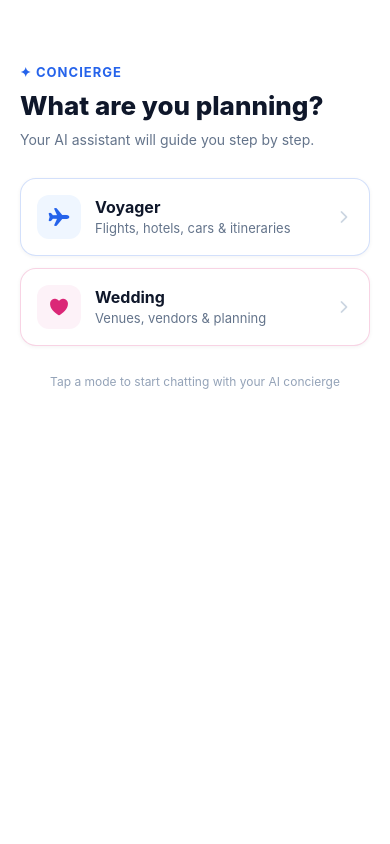
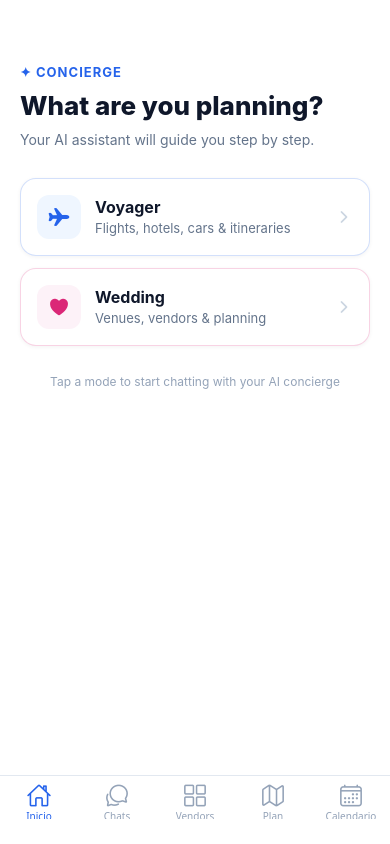
Before and after one commit to alameda-software/voyager-agent, an Expo app drawn with the web renderer of React Native in the folder apps/mobile/: screen / in a window 390 px wide. Built offline with nearby package versions, Linux system fonts and the light colour scheme; Expo Router itself is replaced by a stand-in of ours; no server answers.

Commit message:
Move home into tabs so bottom nav is always visible

```diff
--- a/apps/mobile/app/(tabs)/_layout.tsx
+++ b/apps/mobile/app/(tabs)/_layout.tsx
@@ -1,31 +1,39 @@
 import { Tabs } from "expo-router";
 import { Ionicons } from "@expo/vector-icons";
-
-import { colors } from "../../src/theme";
 
 export default function TabLayout() {
   return (
     <Tabs
       screenOptions={{
         headerShown: false,
-        sceneStyle: { backgroundColor: colors.background },
+        sceneStyle: { backgroundColor: "#ffffff" },
         tabBarStyle: {
-          backgroundColor: colors.tabBar,
-          borderTopColor: colors.border,
+          backgroundColor: "#ffffff",
+          borderTopColor: "#e2e8f0",
         },
-        tabBarActiveTintColor: colors.tabActive,
-        tabBarInactiveTintColor: colors.tabInactive,
+        tabBarActiveTintColor: "#2563eb",
+        tabBarInactiveTintColor: "#94a3b8",
       }}
     >
+      <Tabs.Screen
+        name="index"
+        options={{
+          title: "Inicio",
+          tabBarIcon: ({ color, size }) => (
+            <Ionicons name="home-outline" size={size} color={color} />
+          ),
+        }}
+      />
       <Tabs.Screen
         name="chats"
         options={{
           title: "Chats",
           tabBarIcon: ({ color, size }) => (
-            <Ionicons name="chatbubbles" size={size} color={color} />
+            <Ionicons name="chatbubbles-outline" size={size} color={color} />
           ),
         }}
       />
+      <Tabs.Screen name="[id]" options={{ href: null }} />
       <Tabs.Screen
         name="browse"
         options={{
@@ -53,7 +61,6 @@ export default function TabLayout() {
           ),
         }}
       />
-      <Tabs.Screen name="[id]" options={{ href: null }} />
     </Tabs>
   );
 }
--- /dev/null
+++ b/apps/mobile/app/(tabs)/index.tsx
@@ -0,0 +1,148 @@
+import { useState } from "react";
+import { ActivityIndicator, ScrollView, StyleSheet, Text, TouchableOpacity, View } from "react-native";
+import { router } from "expo-router";
+import { Ionicons } from "@expo/vector-icons";
+
+import { createConversation } from "../../src/api/client";
+import { MobileScreen } from "../../src/components/MobileScreen";
+import { colors } from "../../src/theme";
+import type { ConciergeDomain } from "../../src/types";
+
+const TEST_USER_ID = 1;
+
+const DOMAIN_OPTIONS = [
+  {
+    domain: "voyager" as ConciergeDomain,
+    title: "Voyager",
+    subtitle: "Flights, hotels, cars & itineraries",
+    icon: "airplane" as const,
+    color: "#2563eb",
+    bg: "#eff6ff",
+  },
+  {
+    domain: "wedding" as ConciergeDomain,
+    title: "Wedding",
+    subtitle: "Venues, vendors & planning",
+    icon: "heart" as const,
+    color: "#db2777",
+    bg: "#fdf2f8",
+  },
+];
+
+export default function HomeTab() {
+  const [activeDomain, setActiveDomain] = useState<ConciergeDomain | null>(null);
+
+  const handleStart = async (domain: ConciergeDomain) => {
+    try {
+      setActiveDomain(domain);
+      const title = domain === "voyager" ? "Voyager planning session" : "Wedding planning session";
+      const response = await createConversation({ user_id: TEST_USER_ID, domain, title });
+      router.push({
+        pathname: "/(tabs)/[id]",
+        params: {
+          id: String(response.data.conversation.id),
+          title: response.data.conversation.title,
+          domain: response.data.conversation.domain,
+        },
+      });
+    } finally {
+      setActiveDomain(null);
+    }
+  };
+
+  return (
+    <MobileScreen padded={false} style={styles.screen}>
+      <ScrollView
+        style={styles.scroll}
+        contentContainerStyle={styles.container}
+        showsVerticalScrollIndicator={false}
+      >
+        <View style={styles.header}>
+          <Text style={styles.logo}>✦ Concierge</Text>
+          <Text style={styles.title}>What are you planning?</Text>
+          <Text style={styles.subtitle}>Your AI assistant will guide you step by step.</Text>
+        </View>
+
+        <View style={styles.grid}>
+          {DOMAIN_OPTIONS.map((option) => {
+            const loading = activeDomain === option.domain;
+            return (
+              <TouchableOpacity
+                key={option.domain}
+                style={[styles.card, { borderColor: option.color + "33" }]}
+                onPress={() => handleStart(option.domain)}
+                disabled={activeDomain !== null}
+                activeOpacity={0.85}
+              >
+                <View style={[styles.iconWrap, { backgroundColor: option.bg }]}>
+                  {loading ? (
+                    <ActivityIndicator color={option.color} size="small" />
+                  ) : (
+                    <Ionicons name={option.icon} size={22} color={option.color} />
+                  )}
+                </View>
+                <View style={styles.cardText}>
+                  <Text style={styles.cardTitle}>{option.title}</Text>
+                  <Text style={styles.cardSubtitle}>{option.subtitle}</Text>
+                </View>
+                <Ionicons name="chevron-forward" size={18} color="#cbd5e1" />
+              </TouchableOpacity>
+            );
+          })}
+        </View>
+
+        <Text style={styles.hint}>Tap a mode to start chatting with your AI concierge</Text>
+      </ScrollView>
+    </MobileScreen>
+  );
+}
+
+const styles = StyleSheet.create({
+  screen: { flex: 1, backgroundColor: "#ffffff" },
+  scroll: { flex: 1 },
+  container: {
+    flexGrow: 1,
+    backgroundColor: "#ffffff",
+    paddingHorizontal: 20,
+    paddingTop: 64,
+    paddingBottom: 32,
+  },
+  header: { marginBottom: 28 },
+  logo: {
+    fontSize: 13,
+    fontWeight: "700",
+    color: "#2563eb",
+    letterSpacing: 1,
+    marginBottom: 10,
+    textTransform: "uppercase",
+  },
+  title: { fontSize: 26, fontWeight: "800", color: "#0f172a", lineHeight: 32, marginBottom: 8 },
+  subtitle: { fontSize: 14, color: "#64748b", lineHeight: 20 },
+  grid: { gap: 12 },
+  card: {
+    flexDirection: "row",
+    alignItems: "center",
+    backgroundColor: "#ffffff",
+    borderRadius: 16,
+    padding: 16,
+    borderWidth: 1.5,
+    borderColor: "#e2e8f0",
+    shadowColor: "#000",
+    shadowOffset: { width: 0, height: 1 },
+    shadowOpacity: 0.05,
+    shadowRadius: 4,
+    elevation: 2,
+  },
+  iconWrap: {
+    width: 44,
+    height: 44,
+    borderRadius: 12,
+    alignItems: "center",
+    justifyContent: "center",
+    marginRight: 14,
+  },
+  cardText: { flex: 1 },
+  cardTitle: { fontSize: 16, fontWeight: "700", color: "#0f172a", marginBottom: 2 },
+  cardSubtitle: { fontSize: 13, color: "#64748b", lineHeight: 18 },
+  hint: { marginTop: 28, fontSize: 12, color: "#94a3b8", textAlign: "center" },
+});
--- a/apps/mobile/app/index.tsx
+++ b/apps/mobile/app/index.tsx
@@ -1,150 +1,5 @@
-import { useState } from "react";
-import { ActivityIndicator, ScrollView, StyleSheet, Text, TouchableOpacity, View } from "react-native";
-import { router } from "expo-router";
-import { Ionicons } from "@expo/vector-icons";
+import { Redirect } from "expo-router";
 
-import { createConversation } from "../src/api/client";
-import { MobileScreen } from "../src/components/MobileScreen";
-import type { ConciergeDomain } from "../src/types";
-
-const TEST_USER_ID = 1;
-
-const DOMAIN_OPTIONS = [
-  {
-    domain: "voyager" as ConciergeDomain,
-    title: "Voyager",
-    subtitle: "Flights, hotels, cars & itineraries",
-    icon: "airplane" as const,
-    color: "#2563eb",
-    bg: "#eff6ff",
-  },
-  {
-    domain: "wedding" as ConciergeDomain,
-    title: "Wedding",
-    subtitle: "Venues, vendors & planning",
-    icon: "heart" as const,
-    color: "#db2777",
-    bg: "#fdf2f8",
-  },
-];
-
-export default function HomeScreen() {
-  const [activeDomain, setActiveDomain] = useState<ConciergeDomain | null>(null);
-
-  const handleStart = async (domain: ConciergeDomain) => {
-    try {
-      setActiveDomain(domain);
-      const title = domain === "voyager" ? "Voyager planning session" : "Wedding planning session";
-      const response = await createConversation({ user_id: TEST_USER_ID, domain, title });
-      router.replace({
-        pathname: "/(tabs)/[id]",
-        params: {
-          id: String(response.data.conversation.id),
-          title: response.data.conversation.title,
-          domain: response.data.conversation.domain,
-        },
-      });
-    } finally {
-      setActiveDomain(null);
-    }
-  };
-
-  return (
-    <View style={styles.page}>
-      <MobileScreen padded={false} style={styles.column}>
-        <ScrollView
-          style={styles.scroll}
-          contentContainerStyle={styles.container}
-          showsVerticalScrollIndicator={false}
-        >
-          <View style={styles.header}>
-            <Text style={styles.logo}>✦ Concierge</Text>
-            <Text style={styles.title}>What are you planning?</Text>
-            <Text style={styles.subtitle}>Your AI assistant will guide you step by step.</Text>
-          </View>
-
-          <View style={styles.grid}>
-            {DOMAIN_OPTIONS.map((option) => {
-              const loading = activeDomain === option.domain;
-              return (
-                <TouchableOpacity
-                  key={option.domain}
-                  style={[styles.card, { borderColor: option.color + "33" }]}
-                  onPress={() => handleStart(option.domain)}
-                  disabled={activeDomain !== null}
-                  activeOpacity={0.85}
-                >
-                  <View style={[styles.iconWrap, { backgroundColor: option.bg }]}>
-                    {loading ? (
-                      <ActivityIndicator color={option.color} size="small" />
-                    ) : (
-                      <Ionicons name={option.icon} size={22} color={option.color} />
-                    )}
-                  </View>
-                  <View style={styles.cardText}>
-                    <Text style={styles.cardTitle}>{option.title}</Text>
-                    <Text style={styles.cardSubtitle}>{option.subtitle}</Text>
-                  </View>
-                  <Ionicons name="chevron-forward" size={18} color="#cbd5e1" />
-                </TouchableOpacity>
-              );
-            })}
-          </View>
-
-          <Text style={styles.hint}>Tap a mode to start chatting with your AI concierge</Text>
-        </ScrollView>
-      </MobileScreen>
-    </View>
-  );
+export default function Root() {
+  return <Redirect href="/(tabs)" />;
 }
-
-const styles = StyleSheet.create({
-  page: { flex: 1, backgroundColor: "#ffffff" },
-  column: { flex: 1 },
-  scroll: { flex: 1, backgroundColor: "#ffffff" },
-  container: {
-    flexGrow: 1,
-    backgroundColor: "#ffffff",
-    paddingHorizontal: 20,
-    paddingTop: 64,
-    paddingBottom: 32,
-  },
-  header: { marginBottom: 28 },
-  logo: {
-    fontSize: 13,
-    fontWeight: "700",
-    color: "#2563eb",
-    letterSpacing: 1,
-    marginBottom: 10,
-    textTransform: "uppercase",
-  },
-  title: { fontSize: 26, fontWeight: "800", color: "#0f172a", lineHeight: 32, marginBottom: 8 },
-  subtitle: { fontSize: 14, color: "#64748b", lineHeight: 20 },
-  grid: { gap: 12 },
-  card: {
-    flexDirection: "row",
-    alignItems: "center",
-    backgroundColor: "#ffffff",
-    borderRadius: 16,
-    padding: 16,
-    borderWidth: 1.5,
-    borderColor: "#e2e8f0",
-    shadowColor: "#000",
-    shadowOffset: { width: 0, height: 1 },
-    shadowOpacity: 0.05,
-    shadowRadius: 4,
-    elevation: 2,
-  },
-  iconWrap: {
-    width: 44,
-    height: 44,
-    borderRadius: 12,
-    alignItems: "center",
-    justifyContent: "center",
-    marginRight: 14,
-  },
-  cardText: { flex: 1 },
-  cardTitle: { fontSize: 16, fontWeight: "700", color: "#0f172a", marginBottom: 2 },
-  cardSubtitle: { fontSize: 13, color: "#64748b", lineHeight: 18 },
-  hint: { marginTop: 28, fontSize: 12, color: "#94a3b8", textAlign: "center" },
-});
```
Also changed, not shown: apps/mobile/dist/index.html, 2 other files.
